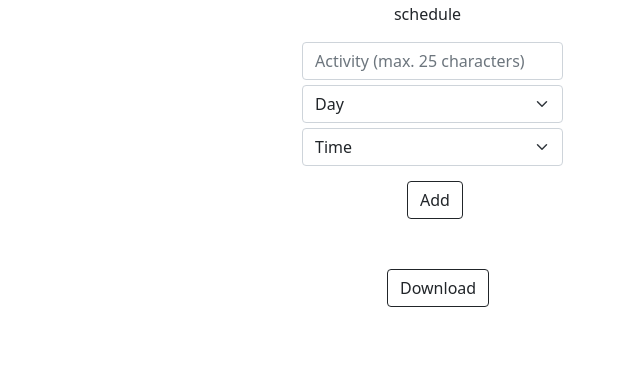
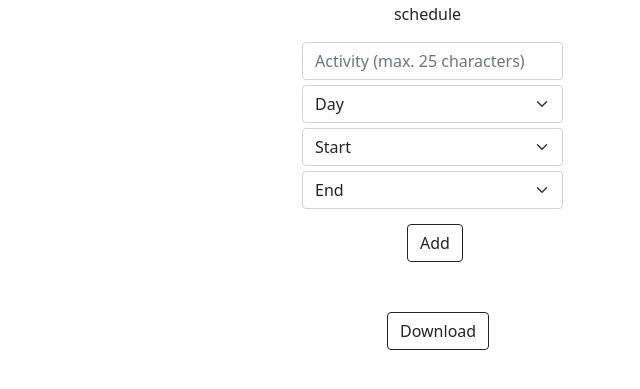
Before and after one commit to Ematerasu/DayScheduler, a Django app: template Scheduler/templates/main/create.html in a window 1280 px wide. Shown: the part 186-575 px from the top of the page, without its empty margins (640-1280 px from the left). Run offline with Django 3.2, Linux system fonts and the light colour scheme; the template is opened without the code that fills it, so the values that code supplies are empty; some libraries are stand-ins or nearby versions.

Commit message:
Version 0.4

```diff
--- a/Scheduler/forms.py
+++ b/Scheduler/forms.py
@@ -6,4 +6,5 @@ class CreateNewSchedule(forms.Form):
 class CreateNewActivity(forms.Form):
     name = forms.CharField(label="Name", max_length=25, required=True)
     day = forms.CharField(label="Day", max_length=10, required=True)
-    time = forms.CharField(label="Time", max_length=10, required=True)
+    start = forms.CharField(label="Start", max_length=10, required=True)
+    end = forms.CharField(label="End", max_length=10, required=True)
--- a/Scheduler/models.py
+++ b/Scheduler/models.py
@@ -41,7 +41,7 @@ class Activity(models.Model):
     table = models.ForeignKey(Table, on_delete=models.CASCADE)
     text = models.CharField(max_length=25)
     day = models.CharField(max_length=9, choices=DAYS)
-    time = models.CharField(max_length=5, choices=TIME)
+    time = models.JSONField()
 
     def __str__(self):
         return self.text
--- a/Scheduler/templates/main/create.html
+++ b/Scheduler/templates/main/create.html
@@ -49,7 +49,7 @@
                                 <td style="margin: 0; padding: 0;">
                                     <div style="text-align: center; text-overflow: ellipsis;">
                                             {% for item in table.activity_set.all %}
-                                                {% if item.day == day and item.time == hour %}
+                                                {% if item.day == day and hour in item.time %}
                                                 <form method="POST" action="" class="form-group">
                                                     {% csrf_token %}
                                                     <input type="hidden" name="id" value="{{item.id}}">
@@ -83,12 +83,19 @@
                         <option value="Sa">Saturday</option>
                         <option value="Su">Sunday</option>
                     </select>
-                    <select style="margin:5px;"  class="form-select" id="inputGroupSelect01" name="time">
-                        <option selected>Time</option>
+                    <select style="margin:5px;"  class="form-select" id="inputGroupSelect01" name="start">
+                        <option selected>Start</option>
                         {% for time in TIME_VALUES %}
                             <option value="{{time}}">{{time}}</option>
                         {% endfor %}
                     </select>
+                    <select style="margin:5px;"  class="form-select" id="inputGroupSelect01" name="end">
+                        <option selected>End</option>
+                        {% for time in TIME_VALUES %}
+                            <option value="{{time}}">{{time}}</option>
+                        {% endfor %}
+                    </select>
+
                     <button style="margin-top: 10px; margin-left:110px" type="submit" name="add" value="add" class="btn btn-outline-dark">Add</button>
                 </form>
                 <button style="margin-top: 50px; margin-left:90px" type="submit" onclick="TablePDF()" class="btn btn-outline-dark">Download</button>
@@ -105,7 +112,7 @@
                 image:        { type: 'jpeg', quality: 1 },
                 html2canvas:  {
                     dpi: 192,
-                    scale: 4
+                    scale: 5
                     },
                 jsPDF:        { unit: 'mm', format: 'a4', orientation: 'portrait' }
             };
```
Also changed, not shown: Scheduler/views.py (+8 -2 lines), README.md, Scheduler/migrations/0006_alter_activity_time.py (added), db.sqlite3.
